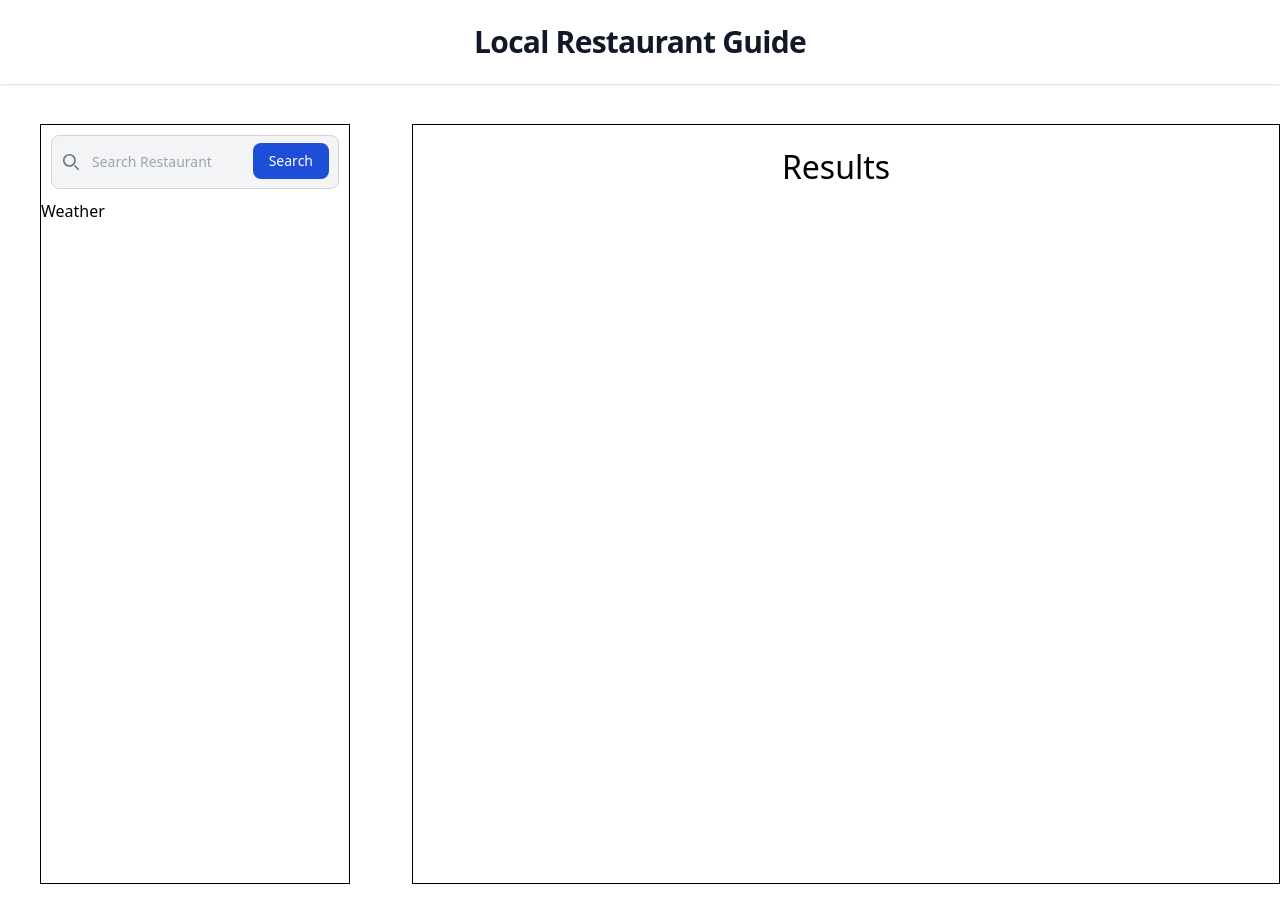
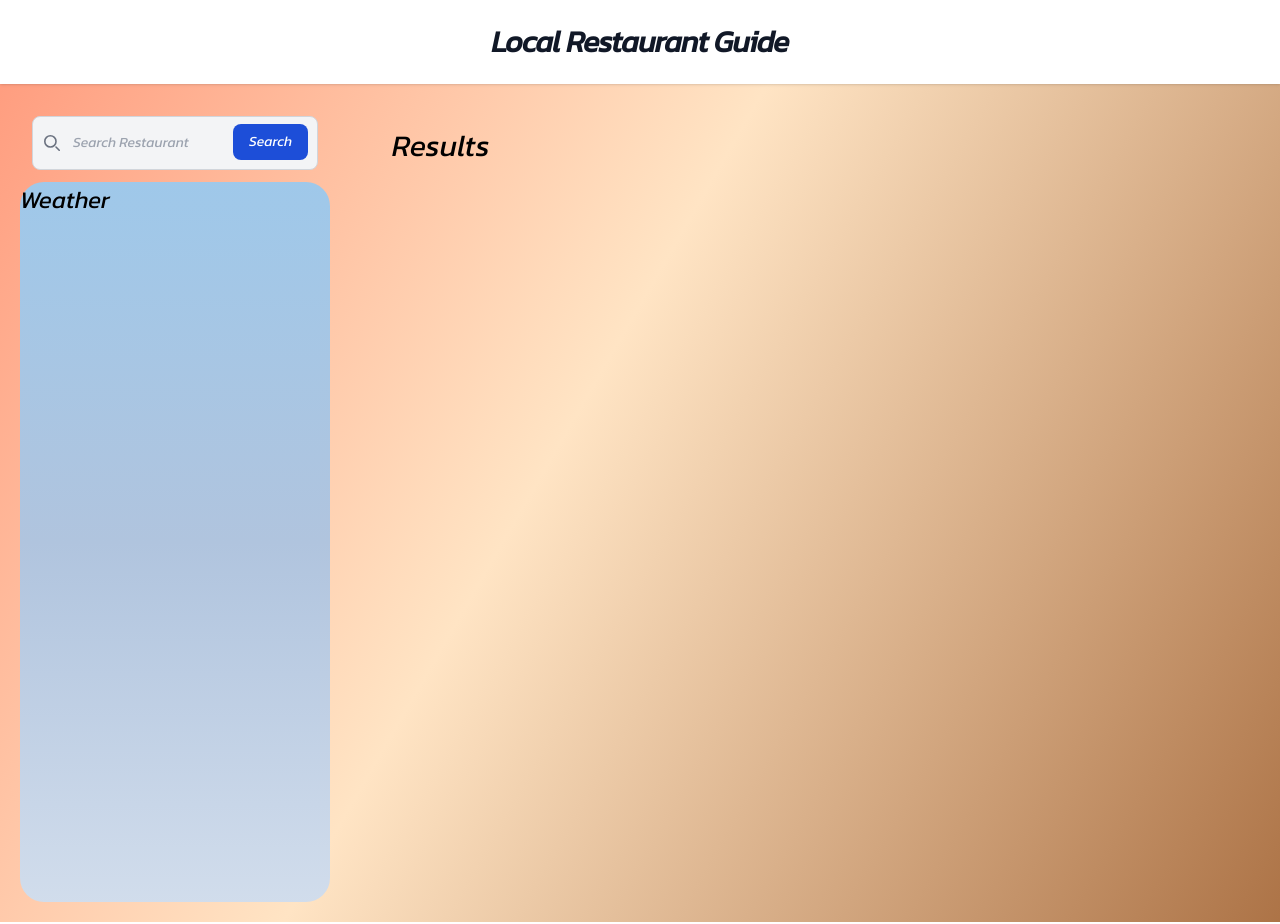
Before and after one commit to EdwardBecerra2/Local-Restaurant-Guide-, a plain HTML site: page src/index.html in a window 1280 px wide. Drawn offline with nearby package versions, Linux system fonts and the light colour scheme; some packages are replaced by stand-ins of ours.

Commit message:
convert part of CSS into html using tailwind

```diff
--- a/src/assets/style.css
+++ b/src/assets/style.css
@@ -1,74 +1,46 @@
-
-/* header */
-#header {
-    margin: 5px;
-    border: 1px solid black;
+ body {
+    font-size: 24px;
+    font-family: 'Kanit', sans-serif;
+    background: linear-gradient(300deg, #8B4513, #FFE4C4, #FF6347);
+    background-size: 120% 240%;
+    animation: gradient-animation 18s ease infinite;
+    margin: 0px;
+    border: 0px;
+    padding: 0px;
 }
 
-#header h1 {
-    text-align: center;
+/* weather container */
+
+#weather-container {
+    height: 90vh;
+    background: linear-gradient(180deg, #87CEFA, #B0C4DE,  white);
+    background-size: 120% 240%;
+    animation: gradient-animation 18s ease infinite;
+    margin: 0px;
+    border: 0px;
+    padding: 0px;
 }
 
-/* Container */
-.container {
-    display: flex;
-    margin: 20px;
-    width: 100%;
-    height: 100vh;
-    /* border: 1px solid black; */
-    justify-content: space-evenly;
-}
-
-.container div h2 {
-    text-align: center;
-    font-size: 2rem;
-}
-
-/* Search-container */
-
-#search-container{
-    border: 1px solid black;
-    width: 25%;
-}
-
-#search-bar {
-    padding: 10px;
-}
-
-#restaurant {
-    width: 80%;
-    height: 30px;
-}
-
-#search-btn {
-    width: 15%;
-    height: 33px;
-}
-
-#historys {
-    padding: 20px;
-}
-
-.historys-item {
-    padding: 10px;
-}
 
 /* Results */
 
 #results-container {
-    border: 1px solid black;
     width: 70%;
-}
-
-#results {
-    padding: 20px;
 }
 
 .result-item {
     padding: 10px;
+    list-style: none;
 }
 
-
-.result-item {
-    list-style: none;
-}
+/* animation */
+@keyframes gradient-animation {
+    0% {
+      background-position: 0% 50%;
+    }
+    50% {
+      background-position: 100% 50%;
+    }
+    100% {
+      background-position: 0% 50%;
+    }}
```
